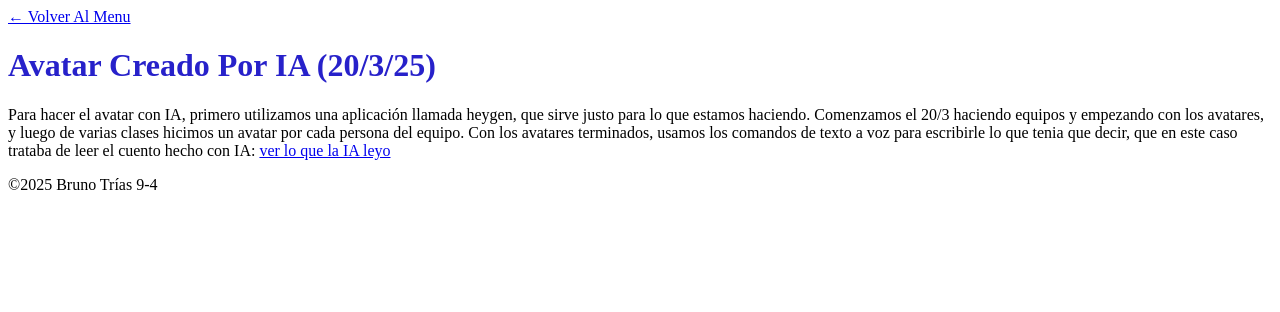
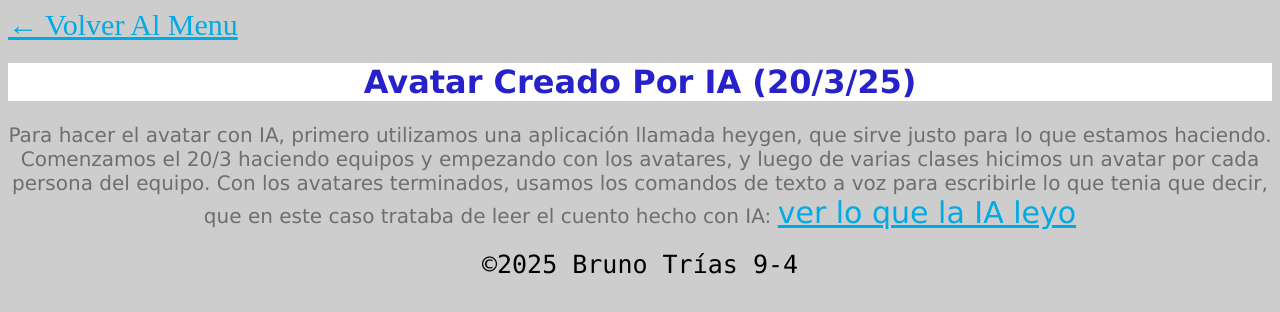
Before and after one commit to brutnic2011/Prueba-Semestral-LICEO-, a plain HTML site: page Prueba_Semestral (html)/Avatar Creado Con IA.html in a window 1280 px wide. Drawn offline with Linux system fonts and the light colour scheme.

Commit message:
Update Avatar Creado Con IA.html

```diff
--- a/Prueba_Semestral (html)/Avatar Creado Con IA.html
+++ b/Prueba_Semestral (html)/Avatar Creado Con IA.html
@@ -4,10 +4,13 @@
 	<head>
 		<title>Avatar Hecho Con IA</title>
 		<link rel = "icon" href = "imagen2.png" type = "image/png">
+		<link rel="stylesheet" href="Style.css">
 	<head/>
 	<body>
 		<a href="file:///C:/Users/59046431/Documents/Proyectos%20De%20Programacion/Prueba_Semestral%20(html)/Index.html">← Volver Al Menu</a>
-		<h1 style = "color: #2721CA">Avatar Creado Por IA (20/3/25)</h1>
+		<header>
+			<h1 style = "color: #2721CA">Avatar Creado Por IA (20/3/25)</h1>
+		</header>
 		<p>Para hacer el avatar con IA, primero utilizamos una aplicación llamada heygen, que sirve justo para lo que estamos haciendo.
 		Comenzamos el 20/3 haciendo equipos y empezando con los avatares, y luego de varias clases hicimos un avatar por cada persona del equipo.
 		Con los avatares terminados, usamos los comandos de texto a voz para escribirle lo que tenia que decir, que en este caso trataba de leer el cuento hecho con
```
